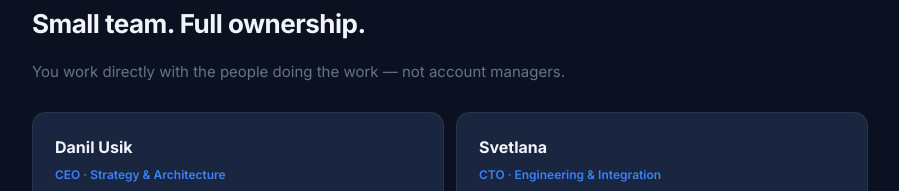
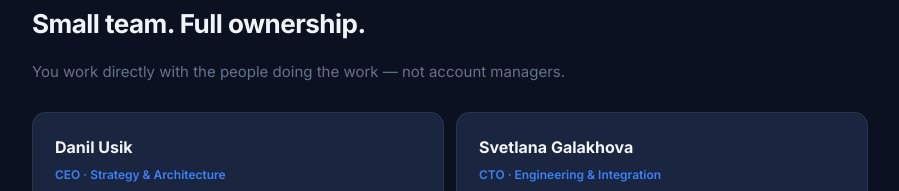
Before and after one commit to DdarioUsik/hotel-proposal, a plain HTML site: page index.html in a window 1280 px wide. Shown: the part 4080-4271 px from the top of the page, without its empty margins (190-1089 px from the left). Drawn offline with Linux system fonts and the light colour scheme.

Commit message:
Fix: Svetlana Galakhova

```diff
--- a/index.html
+++ b/index.html
@@ -883,7 +883,7 @@
         </ul>
       </div>
       <div class="team-card">
-        <div class="team-name">Svetlana</div>
+        <div class="team-name">Svetlana Galakhova</div>
         <div class="team-role">CTO · Engineering & Integration</div>
         <ul class="team-points">
           <li>Leads a team of 8 engineers</li>
```
